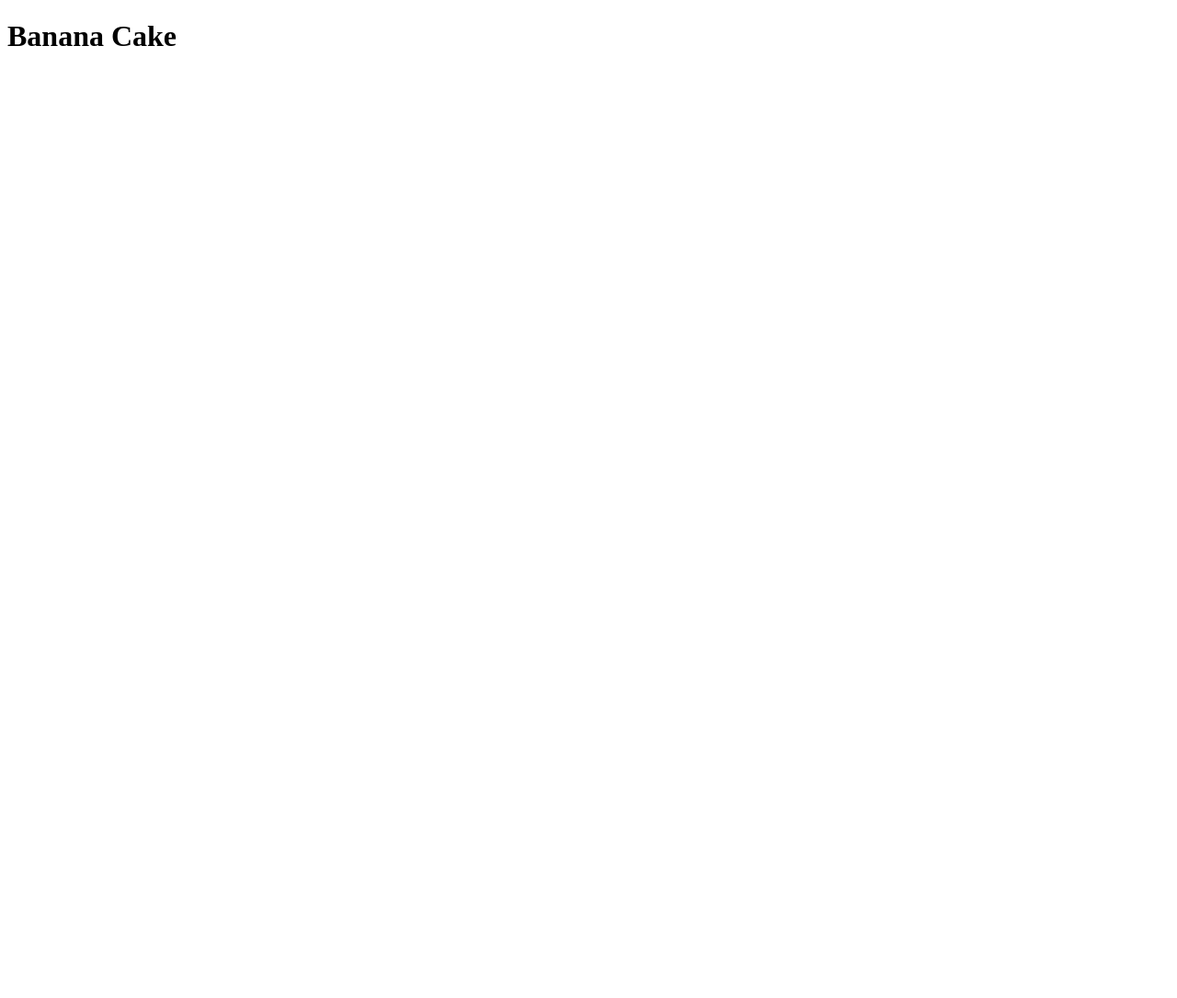
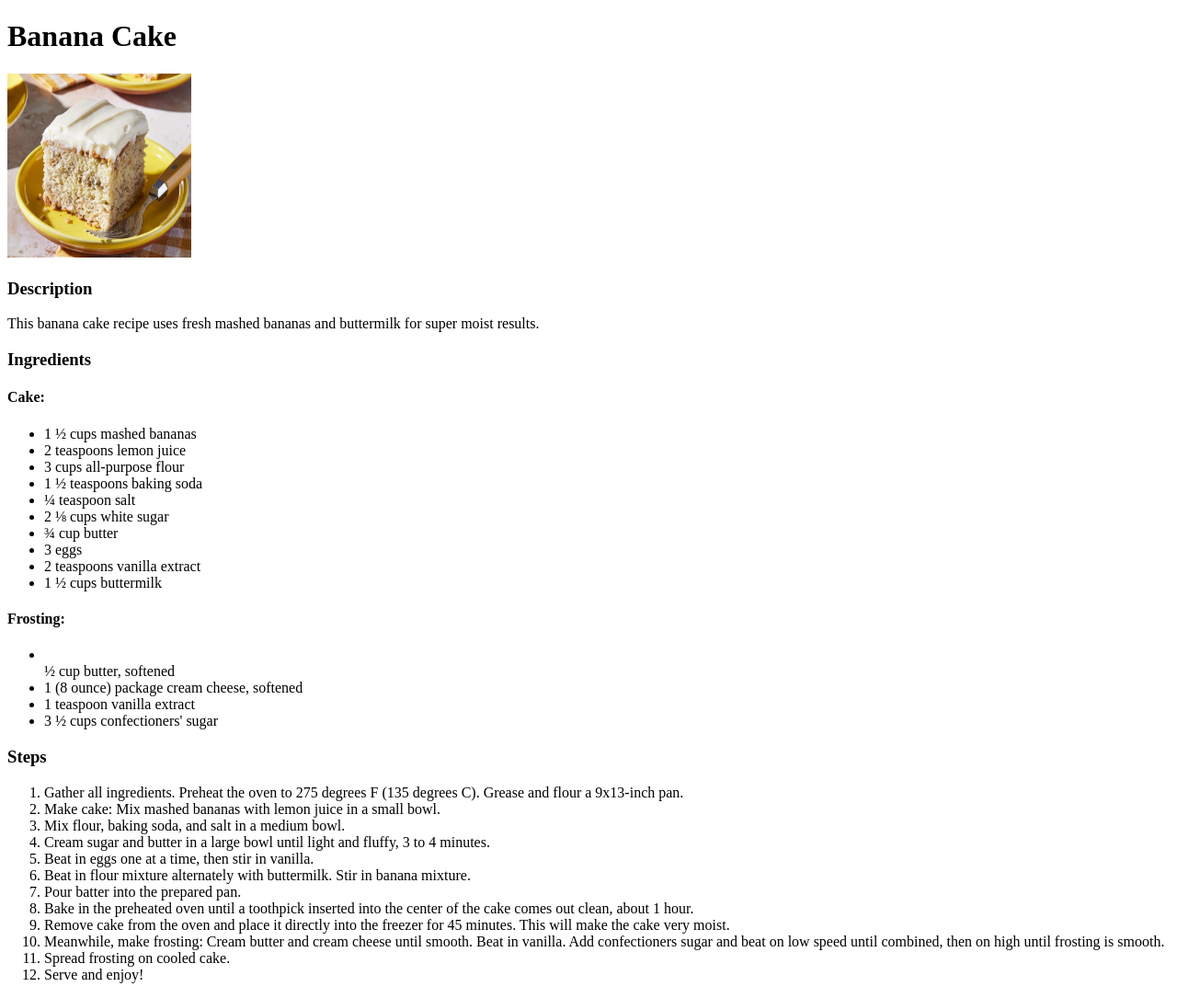
Before and after one commit to devildem/odin-recipes, a plain HTML site: page recipes/banana-cake.html in a window 1280 px wide. Shown: the whole page at 92% size. Before the commit the page ends 800 px from the top, so only its background shows below. Drawn offline with Linux system fonts and the light colour scheme.

Commit message:
Banana-cake page
Banana cake's image, description, ingredients, and steps have been added on the web page.

```diff
--- a/recipes/banana-cake.html
+++ b/recipes/banana-cake.html
@@ -7,5 +7,44 @@
 </head>
 <body>
     <h1>Banana Cake</h1>
+    <img src="../images/banana-cake.jpg" alt="Banana cake" height="200" width="200" />
+    <h3>Description</h3>
+    <p>This banana cake recipe uses fresh mashed bananas and buttermilk for super moist results.</p>
+    <h3>Ingredients</h3>
+    <h4>Cake:</h4>
+    <ul>
+        <li>1 <span>&#189;</span> cups mashed bananas</li>
+        <li>2 teaspoons lemon juice</li>
+        <li>3 cups all-purpose flour</li>
+        <li>1 <span>&#189;</span> teaspoons baking soda</li>
+        <li><span>&#188;</span> teaspoon salt</li>
+        <li>2 <span>&#8539;</span> cups white sugar</li>
+        <li><span>&#190;</span> cup butter</li>
+        <li>3 eggs</li>
+        <li>2 teaspoons vanilla extract</li>
+        <li>1 <span>&#189;</span> cups buttermilk</li>
+    </ul>
+    <h4>Frosting:</h4>
+    <ul>
+        <li></li><span>&#189;</span> cup butter, softened</li>
+        <li>1 (8 ounce) package cream cheese, softened</li>
+        <li>1 teaspoon vanilla extract</li>
+        <li>3 <span>&#189;</span> cups confectioners' sugar</li>
+    </ul>
+    <h3>Steps</h3>
+    <ol>
+        <li>Gather all ingredients. Preheat the oven to 275 degrees F (135 degrees C). Grease and flour a 9x13-inch pan.</li>
+        <li>Make cake: Mix mashed bananas with lemon juice in a small bowl.</li>
+        <li>Mix flour, baking soda, and salt in a medium bowl.</li>
+        <li>Cream sugar and butter in a large bowl until light and fluffy, 3 to 4 minutes.</li>
+        <li>Beat in eggs one at a time, then stir in vanilla.</li>
+        <li>Beat in flour mixture alternately with buttermilk. Stir in banana mixture.</li>
+        <li>Pour batter into the prepared pan.</li>
+        <li>Bake in the preheated oven until a toothpick inserted into the center of the cake comes out clean, about 1 hour.</li>
+        <li>Remove cake from the oven and place it directly into the freezer for 45 minutes. This will make the cake very moist.</li>
+        <li>Meanwhile, make frosting: Cream butter and cream cheese until smooth. Beat in vanilla. Add confectioners sugar and beat on low speed until combined, then on high until frosting is smooth.</li>
+        <li>Spread frosting on cooled cake.</li>
+        <li>Serve and enjoy!</li>
+    </ol>
 </body>
 </html>
```
